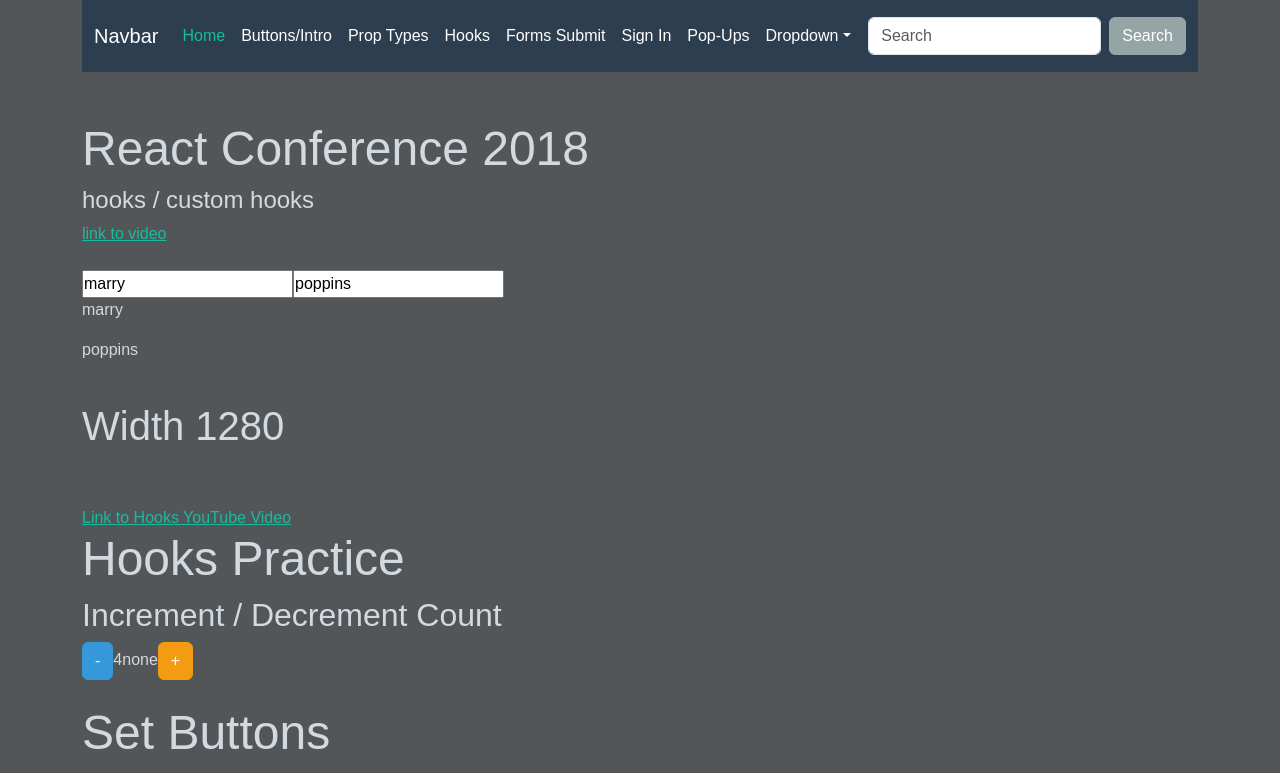
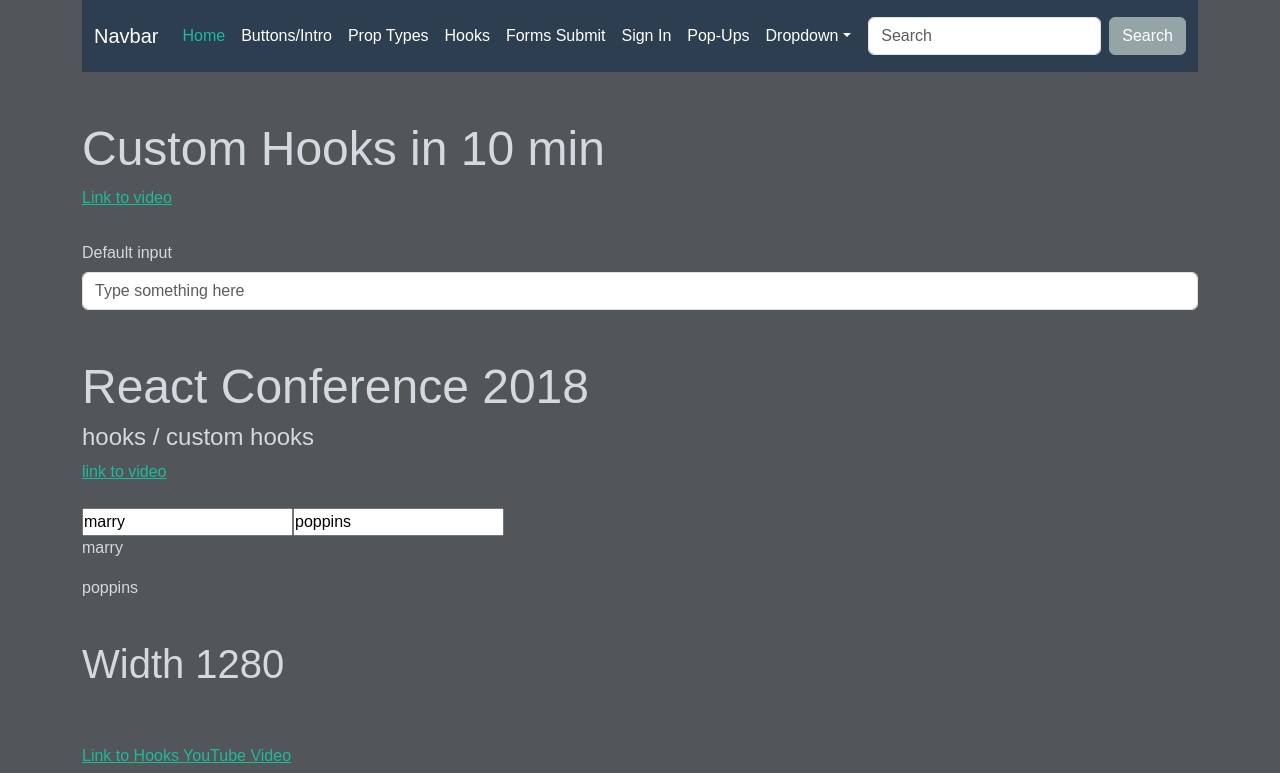
Before and after one commit to brlojam4932/React_Lessons, a React (Create React App) app in the folder lessons-app/: page /hooksPractice in a window 1280 px wide. Shown: the top 773 px of the page. Built offline with nearby package versions, Linux system fonts and the light colour scheme; no server answers.

Commit message:
custom hooks
practice

```diff
--- a/lessons-app/src/App.js
+++ b/lessons-app/src/App.js
@@ -18,6 +18,7 @@ import Pagination from './components/propImports/paginationFolder/Pagination';
 import Posts from './components/propImports/PaginationTable/Posts';
 import PostsExchange from './components/propImports/PaginationTable/PostsEx';
 import ReactConf from './components/propImports/ReactConf';
+import CustomHooks from './components/propImports/CustomHooks';
 // simple react snippets: sfc - A stateless funcitonal component
 
 //Prop Types
@@ -64,6 +65,8 @@ export default function App(props) {
             </Route>
             <Route path="/hooksPractice">
             <br /> <br />
+              <CustomHooks />
+              <br /> <br />
               <ReactConf />
               <br /> <br />
               <HooksPractice />
--- /dev/null
+++ b/lessons-app/src/components/propImports/CustomHooks.jsx
@@ -0,0 +1,34 @@
+import React from 'react';
+import UseLocalStorage from './UseLocalStorage';
+import UseUpdateLogger from './UseUpdateLogger';
+
+export default function CustomHooks() {
+
+  // we save our value with key of "name" but it's value is empty-->
+  const [benName, setBenName] = UseLocalStorage('name', '');
+  // we check if our function works...
+  //const [benName, setBenName] = UseLocalStorage('name', () => '');
+
+  UseUpdateLogger(benName);
+
+
+  return (
+    <>
+      <section>
+        <h1>Custom Hooks in 10 min</h1>
+        <a href='https://youtu.be/6ThXsUwLWvc' >Link to video</a>
+      </section>
+
+      <div className="form-group">
+        <label className="col-form-label mt-4" for="inputDefault">Default input</label>
+        <input className="form-control" placeholder="Type something here" id="inputDefault"
+          type="text"
+          value={benName}
+          onChange={e => setBenName(e.target.value)}
+        />
+      </div>
+
+    </>
+
+  )
+}
--- a/lessons-app/src/components/propImports/PaginationTable/PostsEx.jsx
+++ b/lessons-app/src/components/propImports/PaginationTable/PostsEx.jsx
@@ -19,8 +19,8 @@ function PostsExchange() {
   const [currentPage, setCurrentPage] = useState(1);
   const pageSize = 10;
 
-  const [showBalance, setShowBalance] = useState(10000);
-  const [coinData, setCoinData] = useState([])
+  const [showBalance] = useState(10000);
+  //const [coinData, setCoinData] = useState([])
 
   useEffect(() => {
     axios.get('https://api.coinpaprika.com/v1/tickers')
--- /dev/null
+++ b/lessons-app/src/components/propImports/UseLocalStorage.jsx
@@ -0,0 +1,39 @@
+import { useState, useEffect }  from 'react'
+
+// rfc (react functional component)
+
+function getSavedValue(key, initialValue) {
+  //localStorage.getItem(key)
+  //from key location --> convert to JSON
+  //JSON.parse(localStorage.getItem(key))
+  //--> store our value - our saved value will be equal to -->
+
+  // if we have a saved value - return saved value
+  const savedValue = JSON.parse(localStorage.getItem(key))
+  if (savedValue) return savedValue;
+
+  // we need to check if inital value is a function and call it
+  if (initialValue instanceof Function ) return initialValue();
+
+  // else return default inital value; which is a value, not a function
+  return initialValue;
+}
+
+// we have a new custom hook
+// we use our "key" to get our saved 'value'
+export default function UseLocalStorage(key, initialValue) {
+  //const [value, setValue] = useState(initialValue);
+  // useState can take a function -->
+  // here we return the value from the function from our Key and our Value
+  const [value, setValue] = useState(() => {
+    return getSavedValue(key, initialValue)
+    // when our value changes...run this hook
+  });
+
+  useEffect((key) => {
+    // we can only pass string values to local storage
+    localStorage.setItem(key, JSON.stringify(value))
+  },[value]);
+
+  return [value, setValue];
+}
--- /dev/null
+++ b/lessons-app/src/components/propImports/UseUpdateLogger.jsx
@@ -0,0 +1,9 @@
+import { useEffect } from 'react';
+
+
+export default function UseUpdateLogger(value) {
+  useEffect(() => {
+    console.log(value);
+    // our onely depencancy
+  }, [value] )
+}
```
